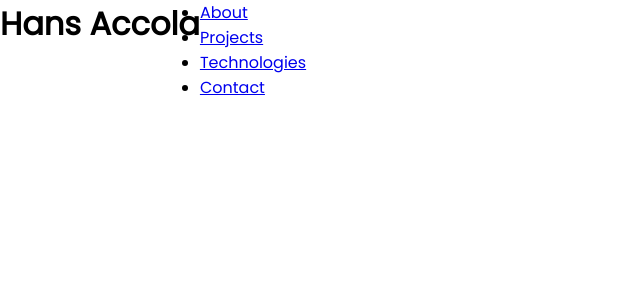
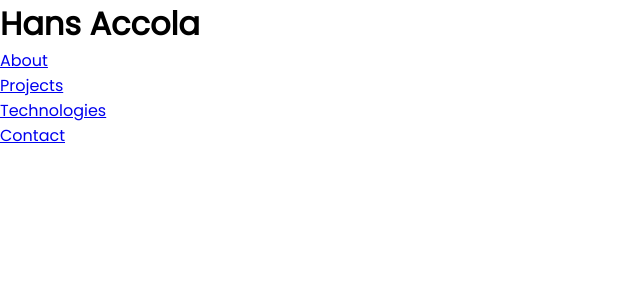
Before and after one commit to iHansy/responsive-portfolio, a React (Create React App) app: page / in a window 1280 px wide. Shown: the top 300 px of the page, without its empty margins (0-640 px from the left). Built offline with nearby package versions, Linux system fonts and the light colour scheme.

Commit message:
done for tonight

```diff
--- a/src/App.css
+++ b/src/App.css
@@ -7,11 +7,3 @@
 .app {
   font-family: 'Poppins', sans-serif;
 }
-
-.header-name-container {
-  display: flex 1;
-}
-
-.header-container {
-  display: flex;
-}
```
